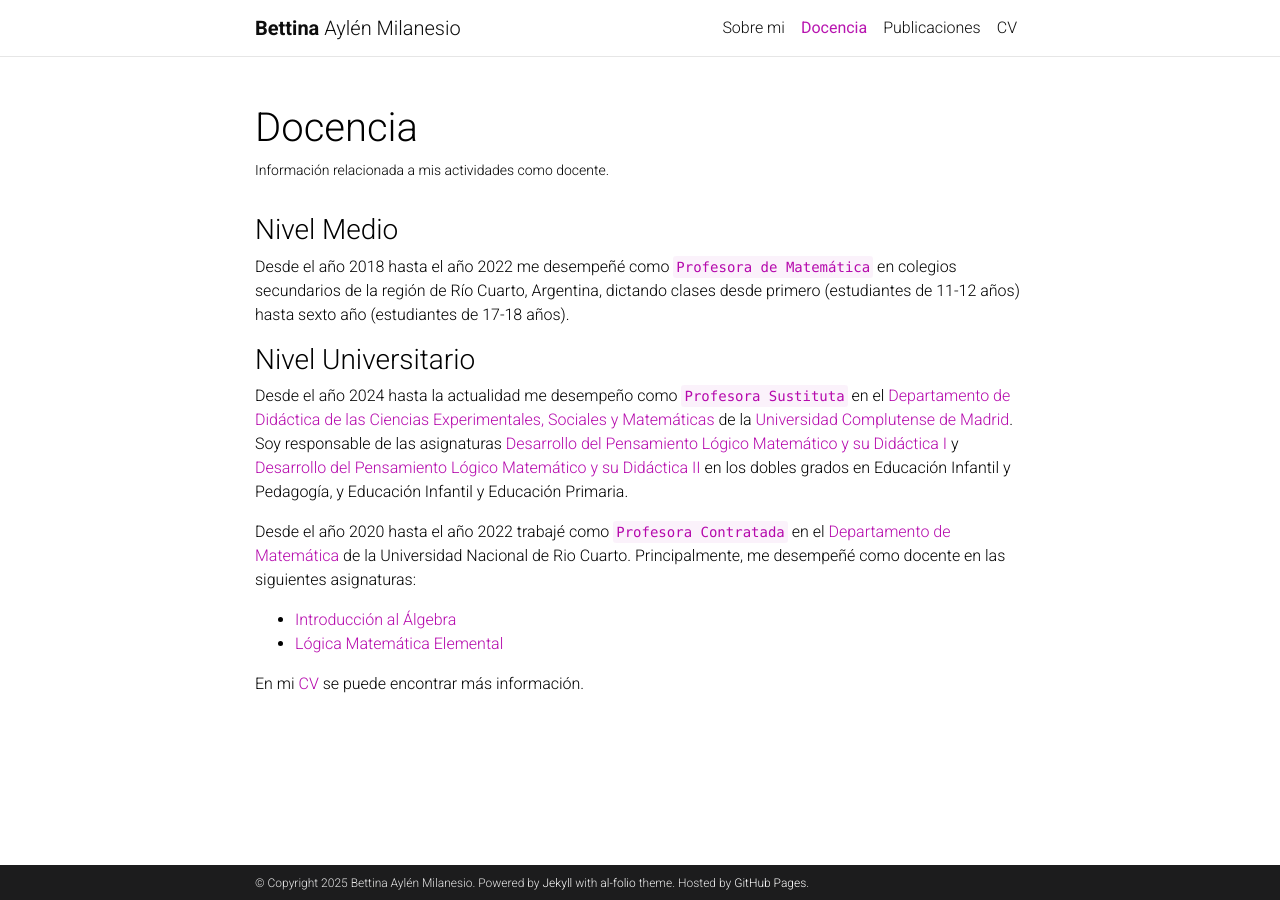
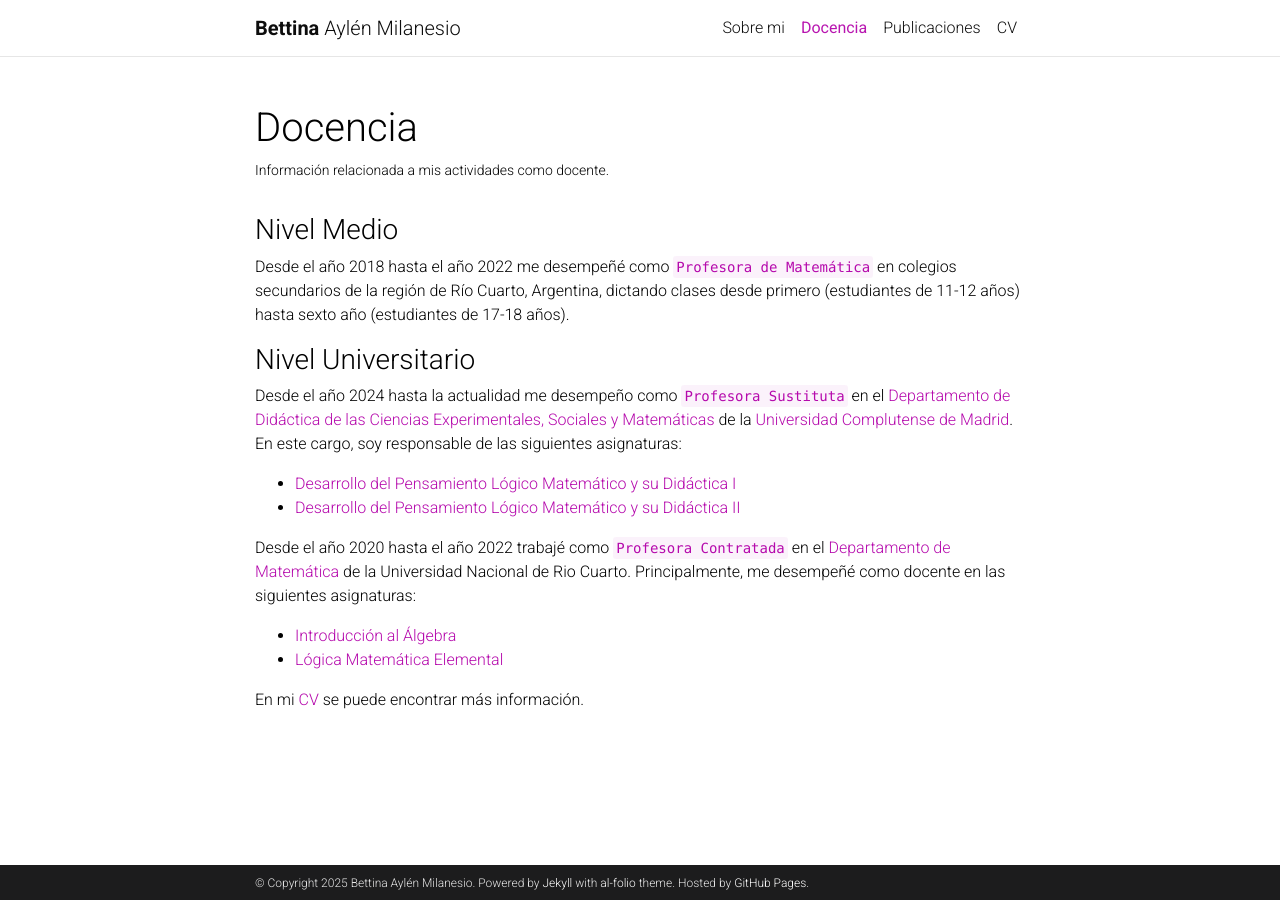
Before and after one commit to bmilanesio/bmilanesio.github.io, a Jekyll site: the page built from _pages/teaching.md, in a window 1280 px wide. Built offline with Jekyll 4.4.1, drawn with Linux system fonts in a browser that asks for light colours; comment, search, counter and statistics services are not loaded; a style sheet for code colours, icons or effects is not loaded.

Commit message:
actualizando teaching

```diff
--- a/_pages/teaching.md
+++ b/_pages/teaching.md
@@ -13,7 +13,9 @@ Desde el año 2018 hasta el año 2022 me desempeñé como `Profesora de Matemát
 
 ### Nivel Universitario
 
-Desde el año 2024 hasta la actualidad me desempeño como `Profesora Sustituta` en el [Departamento de Didáctica de las Ciencias Experimentales, Sociales y Matemáticas](https://www.ucm.es/departamento-de-didactica-de-las-ciencias-experimentales,-ciencias-sociales-y-matematicas) de la [Universidad Complutense de Madrid](https://www.ucm.es/). Soy responsable de las asignaturas [Desarrollo del Pensamiento Lógico Matemático y su Didáctica I](https://www.ucm.es/estudios/grado-educacioninfantil-plan-800295) y [Desarrollo del Pensamiento Lógico Matemático y su Didáctica II](https://www.ucm.es/estudios/grado-educacioninfantil-plan-800296) en los dobles grados en Educación Infantil y Pedagogía, y Educación Infantil y Educación Primaria.
+Desde el año 2024 hasta la actualidad me desempeño como `Profesora Sustituta` en el [Departamento de Didáctica de las Ciencias Experimentales, Sociales y Matemáticas](https://www.ucm.es/departamento-de-didactica-de-las-ciencias-experimentales,-ciencias-sociales-y-matematicas) de la [Universidad Complutense de Madrid](https://www.ucm.es/). En este cargo, soy responsable de las siguientes asignaturas:
+ - [Desarrollo del Pensamiento Lógico Matemático y su Didáctica I](https://www.ucm.es/estudios/grado-educacioninfantil-plan-800295)
+ - [Desarrollo del Pensamiento Lógico Matemático y su Didáctica II](https://www.ucm.es/estudios/grado-educacioninfantil-plan-800296)
 
 Desde el año 2020 hasta el año 2022 trabajé como `Profesora Contratada` en el [Departamento de Matemática](http://mat.exa.unrc.edu.ar/) de la Universidad Nacional de Rio Cuarto. Principalmente, me desempeñé como docente en las siguientes asignaturas:
   - [Introducción al Álgebra](https://sisinfo.unrc.edu.ar/repositorio/sial/programas/facu2/2_2021_1946_2115710.pdf)
```
